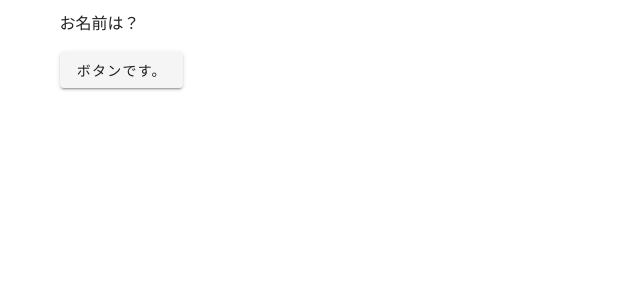
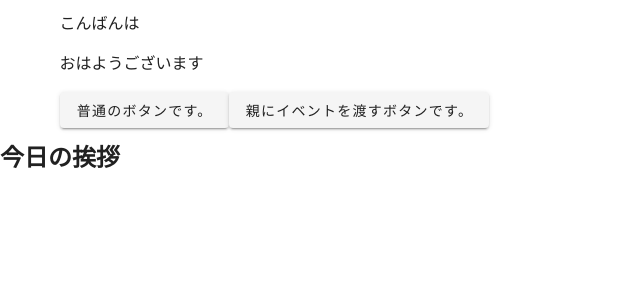
Before and after one commit to yuki-snow1823/vue_book, a Vue app in the folder review_app/: page / in a window 1280 px wide. Shown: the top 300 px of the page, without its empty margins (0-640 px from the left). Built offline with nearby package versions, Linux system fonts and the light colour scheme.

Commit message:
[復習]props&emit

```diff
--- a/review_app/src/App.vue
+++ b/review_app/src/App.vue
@@ -1,7 +1,8 @@
 <template>
   <v-app>
     <v-content>
-      <HelloWorld />
+      <HelloWorld :title="message" v-on:send-event="acceptEvent"/>
+      <h2>{{ greet }}</h2>
     </v-content>
   </v-app>
 </template>
@@ -14,9 +15,15 @@
     components: {
       HelloWorld,
     },
-    data: function(){
+    data: function () {
       return {
-
+        message: "おはようございます",
+        greet: "今日の挨拶"
+      }
+    },
+    methods: {
+      acceptEvent(accept){
+        this.greet = accept
       }
     }
   };
--- a/review_app/src/components/HelloWorld.vue
+++ b/review_app/src/components/HelloWorld.vue
@@ -1,22 +1,31 @@
 <template>
   <v-container>
     <p>{{ message }}</p>
-    <v-btn @click="changeTitle" >ボタンです。</v-btn>
+    <p>{{ title }}</p>
+    <v-btn @click="changeTitle">普通のボタンです。</v-btn>
+    <v-btn @click="changeWord">親にイベントを渡すボタンです。</v-btn>
   </v-container>
 </template>
 
 <script>
   export default {
     name: 'HelloWorld',
-    data: function(){
+    props: {
+      title: String
+    },
+    data: function () {
       return {
-        message: "お名前は？"
+        message: "こんばんは"
 
       }
     },
     methods: {
       changeTitle() {
-        this.message = "こんにちは世界"
+        this.message = "こんにちは"
+      },
+      changeWord() {
+        this.$emit('send-event',this.message)
+        // 名前 + 引数(実際に送るものを書く)
       }
     }
   }
```
